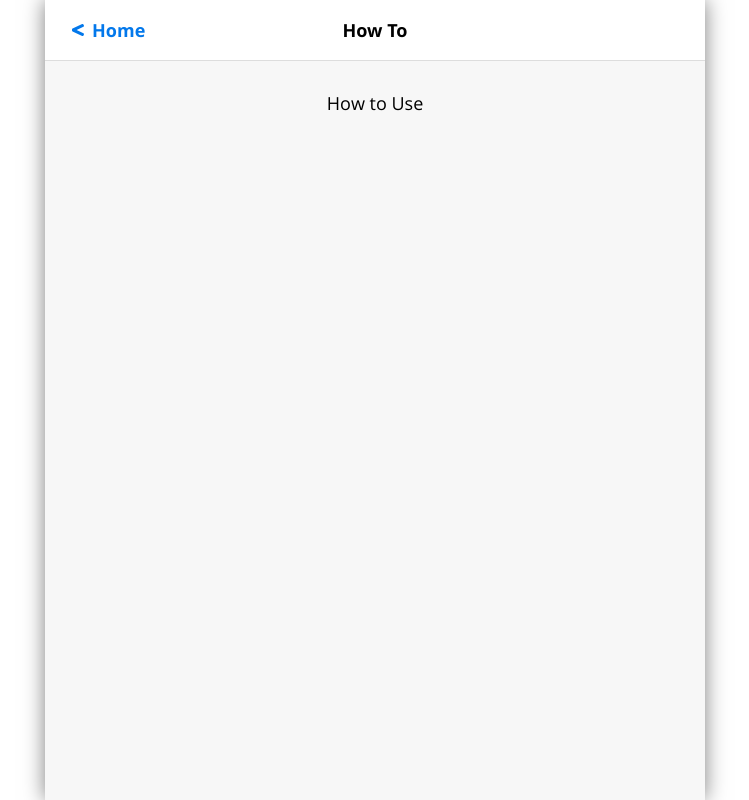
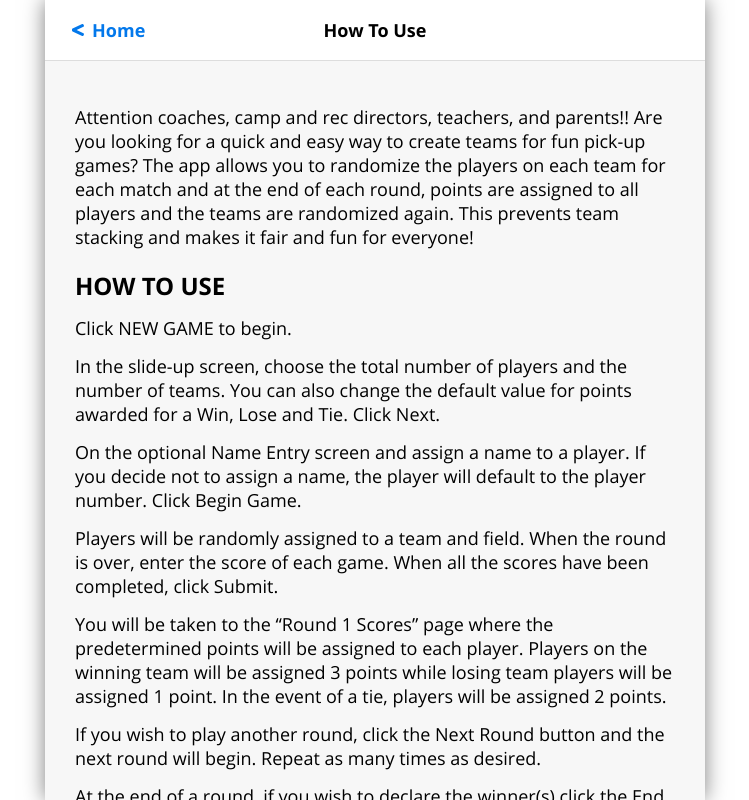
Before and after one commit to christianhalsell/app-street-sports-challenger, a React (Create React App) app: page /howtouse in a window 1280 px wide. Shown: the whole page, without its empty margins (265-1014 px from the left). Built offline with nearby package versions, Linux system fonts and the light colour scheme.

Commit message:
How to Use screen

```diff
--- a/src/pages/HowToUsePage.js
+++ b/src/pages/HowToUsePage.js
@@ -9,12 +9,14 @@ import Button from '../components/Button';
 import PlayerInputForm from '../components/PlayerInputForm';
 import Modal from '../components/Modal';
 
+import styles from './HowToUsePage.module.css';
+
 const HowToUsePage = () => {
   const navigate = useNavigate();
   return (
     <Container>
       <Header
-        title='How To'
+        title='How To Use'
         leftContent={
           <Button buttonType='text' onClick={() => navigate(-1)}>
             <FaLessThan size={16} />{' '}
@@ -29,7 +31,57 @@ const HowToUsePage = () => {
         }
       />
       <Content>
-        <div>How to Use</div>
+        <div className={styles.textWrapper}>
+          <div className={styles.paragraph}>
+            Attention coaches, camp and rec directors, teachers, and parents!!
+            Are you looking for a quick and easy way to create teams for fun
+            pick-up games? The app allows you to randomize the players on each
+            team for each match and at the end of each round, points are
+            assigned to all players and the teams are randomized again. This
+            prevents team stacking and makes it fair and fun for everyone!
+          </div>
+
+          <div className={styles.titleTwo}>HOW TO USE</div>
+
+          <div className={styles.paragraph}>Click NEW GAME to begin.</div>
+
+          <div className={styles.paragraph}>
+            In the slide-up screen, choose the total number of players and the
+            number of teams. You can also change the default value for points
+            awarded for a Win, Lose and Tie. Click Next.
+          </div>
+
+          <div className={styles.paragraph}>
+            On the optional Name Entry screen and assign a name to a player. If
+            you decide not to assign a name, the player will default to the
+            player number. Click Begin Game.
+          </div>
+
+          <div className={styles.paragraph}>
+            Players will be randomly assigned to a team and field. When the
+            round is over, enter the score of each game. When all the scores
+            have been completed, click Submit.
+          </div>
+
+          <div className={styles.paragraph}>
+            You will be taken to the “Round 1 Scores” page where the
+            predetermined points will be assigned to each player. Players on the
+            winning team will be assigned 3 points while losing team players
+            will be assigned 1 point. In the event of a tie, players will be
+            assigned 2 points.
+          </div>
+
+          <div className={styles.paragraph}>
+            If you wish to play another round, click the Next Round button and
+            the next round will begin. Repeat as many times as desired.
+          </div>
+
+          <div className={styles.paragraph}>
+            At the end of a round, if you wish to declare the winner(s) click
+            the End Game button and the app will show the highest number of
+            points and the players who achieved those points.
+          </div>
+        </div>
       </Content>
     </Container>
   );
--- /dev/null
+++ b/src/pages/HowToUsePage.module.css
@@ -0,0 +1,13 @@
+.textWrapper {
+  text-align: left;
+}
+.paragraph {
+  font-size: 18px;
+  margin: 14px 0;
+}
+.titleTwo {
+  font-size: 24px;
+  margin: 20px 0 14px;
+  font-family: 'OpenSans-Bold';
+  font-weight: 'bold';
+}
```
